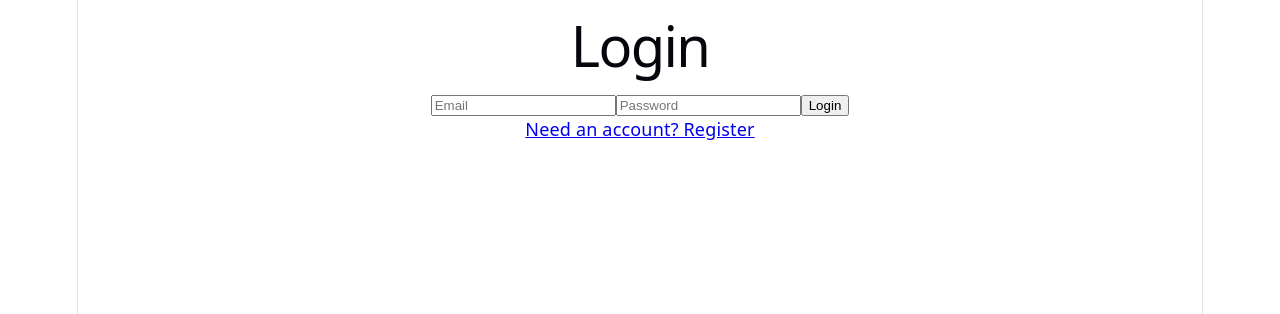
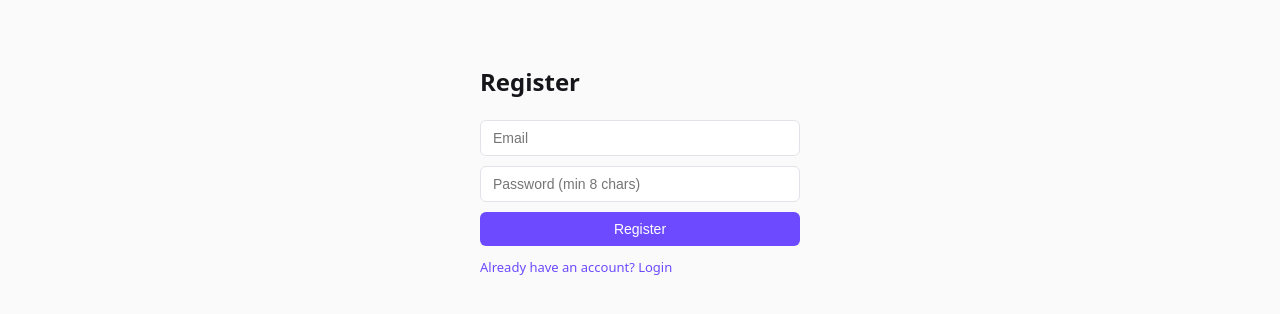
Before and after one commit to Ace-004/streamforge, a React (Vite) app in the folder frontend/: page /login in a window 1280 px wide. Shown: the top 314 px of the page. Built offline with nearby package versions, Linux system fonts and the light colour scheme; no server answers.

Commit message:
minimal frontend

```diff
--- a/frontend/src/App.tsx
+++ b/frontend/src/App.tsx
@@ -19,8 +19,10 @@ function NavBar() {
 
   return (
     <nav>
-      <Link to="/">My Videos</Link> | <Link to="/notifications">Notifications</Link> |{" "}
-      <button onClick={handleLogout}>Logout</button>
+      <Link to="/">My Videos</Link>
+      <Link to="/notifications">Notifications</Link>
+      <span className="spacer" />
+      <button className="secondary" onClick={handleLogout}>Logout</button>
     </nav>
   );
 }
--- a/frontend/src/index.css
+++ b/frontend/src/index.css
@@ -1,64 +1,26 @@
 :root {
-  --text: #6b6375;
-  --text-h: #08060d;
-  --bg: #fff;
-  --border: #e5e4e7;
-  --code-bg: #f4f3ec;
-  --accent: #aa3bff;
-  --accent-bg: rgba(170, 59, 255, 0.1);
-  --accent-border: rgba(170, 59, 255, 0.5);
-  --social-bg: rgba(244, 243, 236, 0.5);
-  --shadow:
-    rgba(0, 0, 0, 0.1) 0 10px 15px -3px, rgba(0, 0, 0, 0.05) 0 4px 6px -2px;
+  --text: #3f3d45;
+  --text-muted: #767282;
+  --heading: #16151a;
+  --bg: #fafafa;
+  --surface: #ffffff;
+  --border: #e4e2e8;
+  --accent: #6d4aff;
+  --accent-hover: #5a3ce0;
+  --danger: #d63a3a;
+  --danger-bg: #fdecec;
+  --success: #1c8a4c;
+  --success-bg: #e8f7ee;
+  --warning: #b8790e;
+  --warning-bg: #fdf3e0;
 
-  --sans: system-ui, 'Segoe UI', Roboto, sans-serif;
-  --heading: system-ui, 'Segoe UI', Roboto, sans-serif;
-  --mono: ui-monospace, Consolas, monospace;
-
-  font: 18px/145% var(--sans);
-  letter-spacing: 0.18px;
-  color-scheme: light dark;
+  font: 15px/1.5 system-ui, -apple-system, "Segoe UI", Roboto, sans-serif;
   color: var(--text);
   background: var(--bg);
-  font-synthesis: none;
-  text-rendering: optimizeLegibility;
   -webkit-font-smoothing: antialiased;
-  -moz-osx-font-smoothing: grayscale;
-
-  @media (max-width: 1024px) {
-    font-size: 16px;
-  }
 }
 
-@media (prefers-color-scheme: dark) {
-  :root {
-    --text: #9ca3af;
-    --text-h: #f3f4f6;
-    --bg: #16171d;
-    --border: #2e303a;
-    --code-bg: #1f2028;
-    --accent: #c084fc;
-    --accent-bg: rgba(192, 132, 252, 0.15);
-    --accent-border: rgba(192, 132, 252, 0.5);
-    --social-bg: rgba(47, 48, 58, 0.5);
-    --shadow:
-      rgba(0, 0, 0, 0.4) 0 10px 15px -3px, rgba(0, 0, 0, 0.25) 0 4px 6px -2px;
-  }
-
-  #social .button-icon {
-    filter: invert(1) brightness(2);
-  }
-}
-
-#root {
-  width: 1126px;
-  max-width: 100%;
-  margin: 0 auto;
-  text-align: center;
-  border-inline: 1px solid var(--border);
-  min-height: 100svh;
-  display: flex;
-  flex-direction: column;
+* {
   box-sizing: border-box;
 }
 
@@ -66,46 +28,234 @@ body {
   margin: 0;
 }
 
-h1,
-h2 {
-  font-family: var(--heading);
-  font-weight: 500;
-  color: var(--text-h);
+h1 {
+  font-size: 24px;
+  font-weight: 600;
+  color: var(--heading);
+  margin: 0 0 20px;
 }
 
-h1 {
-  font-size: 56px;
-  letter-spacing: -1.68px;
-  margin: 32px 0;
-  @media (max-width: 1024px) {
-    font-size: 36px;
-    margin: 20px 0;
-  }
+h2 {
+  font-size: 16px;
+  font-weight: 600;
+  color: var(--heading);
+  margin: 24px 0 12px;
 }
-h2 {
-  font-size: 24px;
-  line-height: 118%;
-  letter-spacing: -0.24px;
-  margin: 0 0 8px;
-  @media (max-width: 1024px) {
-    font-size: 20px;
-  }
+
+a {
+  color: var(--accent);
+  text-decoration: none;
 }
-p {
+a:hover {
+  text-decoration: underline;
+}
+
+.page {
+  max-width: 640px;
+  margin: 0 auto;
+  padding: 32px 20px 64px;
+}
+
+.auth-page {
+  max-width: 360px;
+  margin: 64px auto 0;
+  padding: 0 20px;
+}
+
+nav {
+  display: flex;
+  align-items: center;
+  gap: 20px;
+  padding: 14px 24px;
+  border-bottom: 1px solid var(--border);
+  background: var(--surface);
+}
+nav .spacer {
+  flex: 1;
+}
+
+form {
+  display: flex;
+  flex-direction: column;
+  gap: 10px;
+}
+
+input[type="text"],
+input[type="email"],
+input[type="password"],
+input[type="file"] {
+  padding: 9px 12px;
+  border: 1px solid var(--border);
+  border-radius: 6px;
+  font-size: 14px;
+  background: var(--surface);
+  color: var(--text);
+}
+input:focus {
+  outline: none;
+  border-color: var(--accent);
+}
+
+button {
+  padding: 9px 16px;
+  border: none;
+  border-radius: 6px;
+  background: var(--accent);
+  color: white;
+  font-size: 14px;
+  font-weight: 500;
+  cursor: pointer;
+}
+button:hover {
+  background: var(--accent-hover);
+}
+button:disabled {
+  background: var(--border);
+  color: var(--text-muted);
+  cursor: not-allowed;
+}
+
+button.secondary {
+  background: transparent;
+  color: var(--text);
+  border: 1px solid var(--border);
+}
+button.secondary:hover {
+  background: var(--bg);
+}
+
+.error {
+  color: var(--danger);
+  font-size: 13px;
   margin: 0;
 }
 
-code,
-.counter {
-  font-family: var(--mono);
-  display: inline-flex;
-  border-radius: 4px;
-  color: var(--text-h);
+.hint {
+  font-size: 13px;
+  color: var(--text-muted);
+  margin-top: 12px;
 }
 
-code {
-  font-size: 15px;
-  line-height: 135%;
-  padding: 4px 8px;
-  background: var(--code-bg);
+.card {
+  border: 1px solid var(--border);
+  border-radius: 8px;
+  background: var(--surface);
+  padding: 16px;
 }
+
+.video-list {
+  list-style: none;
+  padding: 0;
+  margin: 16px 0 0;
+  display: flex;
+  flex-direction: column;
+  gap: 10px;
+}
+
+.video-list li {
+  display: flex;
+  align-items: center;
+  justify-content: space-between;
+  gap: 12px;
+  border: 1px solid var(--border);
+  border-radius: 8px;
+  background: var(--surface);
+  padding: 12px 16px;
+}
+
+.badge {
+  font-size: 12px;
+  font-weight: 600;
+  padding: 3px 9px;
+  border-radius: 999px;
+  white-space: nowrap;
+}
+.badge-PENDING, .badge-PROCESSING, .badge-QUEUED {
+  color: var(--warning);
+  background: var(--warning-bg);
+}
+.badge-READY {
+  color: var(--success);
+  background: var(--success-bg);
+}
+.badge-FAILED {
+  color: var(--danger);
+  background: var(--danger-bg);
+}
+
+.rendition-list {
+  list-style: none;
+  padding: 0;
+  margin: 12px 0 0;
+  display: flex;
+  flex-direction: column;
+  gap: 10px;
+}
+
+.rendition-list li {
+  border: 1px solid var(--border);
+  border-radius: 8px;
+  padding: 12px 16px;
+  display: flex;
+  flex-direction: column;
+  gap: 6px;
+}
+
+.rendition-row {
+  display: flex;
+  align-items: center;
+  justify-content: space-between;
+  gap: 12px;
+}
+
+.progress-track {
+  height: 6px;
+  border-radius: 999px;
+  background: var(--border);
+  overflow: hidden;
+}
+.progress-fill {
+  height: 100%;
+  background: var(--accent);
+  transition: width 0.2s ease;
+}
+
+.progress-label {
+  font-size: 12px;
+  color: var(--text-muted);
+}
+
+video {
+  width: 100%;
+  border-radius: 8px;
+  background: black;
+  display: block;
+  margin-bottom: 20px;
+}
+
+.notification-list {
+  list-style: none;
+  padding: 0;
+  margin: 16px 0 0;
+  display: flex;
+  flex-direction: column;
+  gap: 8px;
+}
+
+.notification-list li {
+  border: 1px solid var(--border);
+  border-radius: 8px;
+  padding: 12px 16px;
+  font-size: 13px;
+}
+
+.notification-type {
+  font-weight: 600;
+  color: var(--heading);
+  margin-right: 8px;
+}
+
+.notification-time {
+  color: var(--text-muted);
+  font-size: 12px;
+}
--- a/frontend/src/lib/api.ts
+++ b/frontend/src/lib/api.ts
@@ -1,6 +1,8 @@
 import axios from "axios";
 
-const client = axios.create({ baseURL: import.meta.env.VITE_API_URL });
+const client = axios.create({ baseURL: import.meta.env.VITE_API_URL,
+  withCredentials:true,
+ });
 
 export const api = {
   register: (email: string, password: string) =>
@@ -17,10 +19,10 @@ export const api = {
   completeUpload: (videoId: string) =>
     client.post(`/videos/${videoId}/complete`).then((r) => r.data),
 
-  listVideos: () => client.post("/videos").then((r) => r.data),
+  listVideos: () => client.get("/videos").then((r) => r.data),
 
   getVideo: (videoId: string) =>
-    client.get(`/video/${videoId}`).then((r) => r.data),
+    client.get(`/videos/${videoId}`).then((r) => r.data),
 
   retryRendition: (renditionId: string) =>
     client.post(`/videos/renditions/${renditionId}/retry`).then((r) => r.data),
--- a/frontend/src/pages/Login.tsx
+++ b/frontend/src/pages/Login.tsx
@@ -23,15 +23,15 @@ export function Login() {
   }
 
   return (
-    <div>
-      <h1>Login</h1>
-      <form onSubmit={handleSubmit}>
-        <input type="email" placeholder="Email" value={email} onChange={(e) => setEmail(e.target.value)} required />
-        <input type="password" placeholder="Password" value={password} onChange={(e) => setPassword(e.target.value)} required />
-        <button type="submit">Login</button>
-      </form>
-      {error && <p style={{ color: "red" }}>{error}</p>}
-      <p><Link to="/register">Need an account? Register</Link></p>
-    </div>
-  );
+  <div className="auth-page">
+    <h1>Register</h1>
+    <form onSubmit={handleSubmit}>
+      <input type="email" placeholder="Email" value={email} onChange={(e) => setEmail(e.target.value)} required />
+      <input type="password" placeholder="Password (min 8 chars)" value={password} onChange={(e) => setPassword(e.target.value)} required />
+      <button type="submit">Register</button>
+    </form>
+    {error && <p className="error">{error}</p>}
+    <p className="hint"><Link to="/login">Already have an account? Login</Link></p>
+  </div>
+);
 }
--- a/frontend/src/pages/Notifications.tsx
+++ b/frontend/src/pages/Notifications.tsx
@@ -17,12 +17,14 @@ export function Notifications() {
   }, []);
 
   return (
-    <div>
+  <div className="page">
     <h1>Notifications</h1>
-      <ul>
+    <ul className="notification-list">
       {notifications.map((n) => (
         <li key={n.id}>
-            [{n.type}] {JSON.stringify(n.payload)} — {new Date(n.createdAt).toLocaleString()}
+          <span className="notification-type">{n.type}</span>
+          <span className="notification-time">{new Date(n.createdAt).toLocaleString()}</span>
+          <div>{JSON.stringify(n.payload)}</div>
         </li>
       ))}
     </ul>
--- a/frontend/src/pages/Register.tsx
+++ b/frontend/src/pages/Register.tsx
@@ -23,15 +23,15 @@ export function Register() {
   }
 
   return (
-    <div>
+  <div className="auth-page">
     <h1>Register</h1>
     <form onSubmit={handleSubmit}>
       <input type="email" placeholder="Email" value={email} onChange={(e) => setEmail(e.target.value)} required />
       <input type="password" placeholder="Password (min 8 chars)" value={password} onChange={(e) => setPassword(e.target.value)} required />
       <button type="submit">Register</button>
     </form>
-      {error && <p style={{ color: "red" }}>{error}</p>}
-      <p><Link to="/login">Already have an account? Login</Link></p>
+    {error && <p className="error">{error}</p>}
+    <p className="hint"><Link to="/login">Already have an account? Login</Link></p>
   </div>
 );
 }
```
Also changed, not shown: frontend/src/App.css (deleted, +0 -184 lines), frontend/src/pages/Home.tsx (+65 -10 lines), frontend/src/pages/VideoDetail.tsx (+66 -15 lines). Lines whose indentation alone changed are shown as unchanged.
